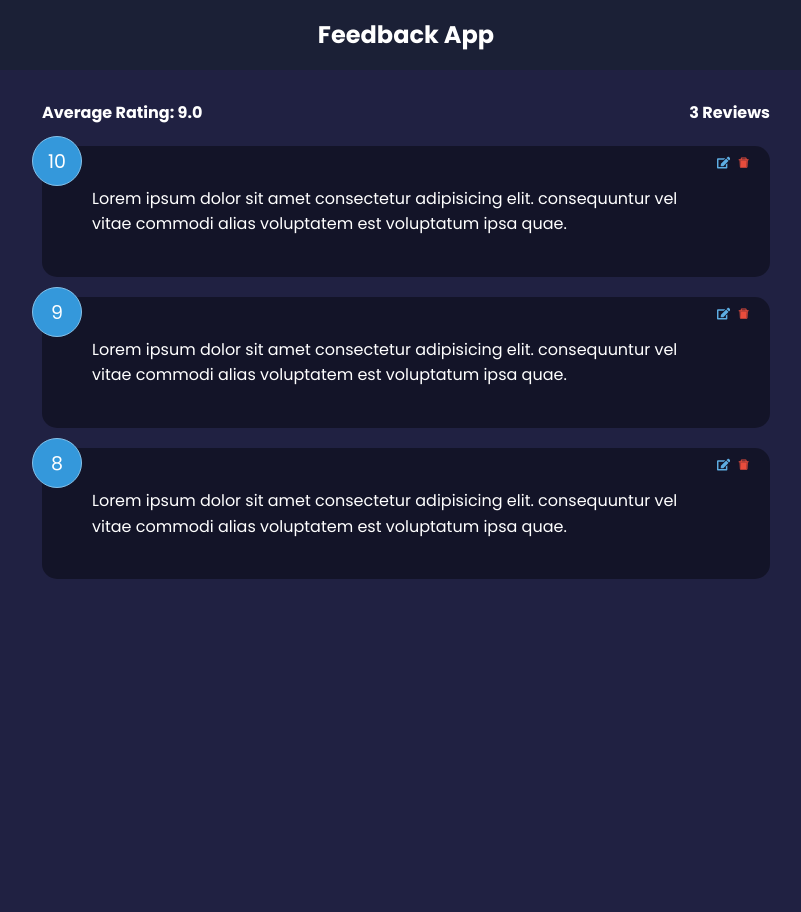
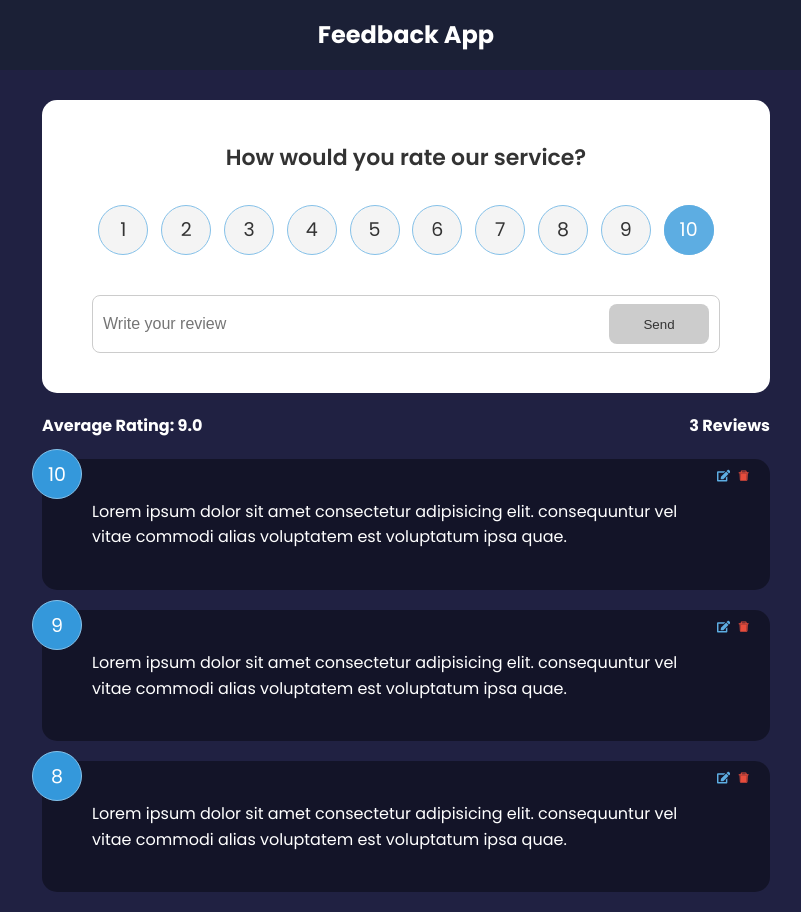
Before and after one commit to RizwanTariq/user-feedback-app, a React (Create React App) app: page / in a window 1280 px wide. Shown: the whole page, without its empty margins (234-1035 px from the left). Before the commit the page ends 800 px from the top, so only its background shows below. Built offline with nearby package versions, Linux system fonts and the light colour scheme.

Commit message:
Implemented Form component & add functionality

```diff
--- a/src/App.js
+++ b/src/App.js
@@ -5,6 +5,7 @@ import FeedbackStats from "./components/FeedbackStats";
 import feedbackData from "./data/feedbackData";
 import confirmAlert from "./utils/confirmAlert";
 import "./App.css";
+import FeedbackForm from "./components/FeedbackForm";
 
 function App() {
   const [feedbackList, setFeedbackList] = useState(feedbackData);
@@ -13,11 +14,15 @@ function App() {
     const newList = feedbackList.filter((item) => item.id !== id);
     confirmAlert(() => setFeedbackList(newList));
   };
-
+  const handleFeedbackAdd = (feedBack) => {
+    const newList = [feedBack, ...feedbackList];
+    setFeedbackList(newList);
+  };
   return (
     <>
       <Header />
       <div className="container">
+        <FeedbackForm handleSubmit={handleFeedbackAdd} />
         <FeedbackStats feedbackList={feedbackList} />
         <FeedbackList
           feedbackList={feedbackList}
--- /dev/null
+++ b/src/components/FeedbackForm.jsx
@@ -0,0 +1,42 @@
+import { useState } from "react";
+import Button from "./common/Button";
+import Card from "./common/Card";
+import RatingSelect from "./RatingSelect";
+
+function FeedbackForm({ handleSubmit }) {
+  const [text, setText] = useState("");
+  const [rating, setRating] = useState(10);
+
+  const handleChange = ({ target }) => {
+    setText(target.value);
+  };
+  const onSubmit = (e) => {
+    e.preventDefault();
+    handleSubmit({ id: Date.now(), text, rating });
+    setText("");
+    setRating(10);
+  };
+  return (
+    <Card reverse={false}>
+      <form onSubmit={onSubmit}>
+        <h2>How would you rate our service?</h2>
+        <RatingSelect rating={rating} select={(rating) => setRating(rating)} />
+
+        <div className="input-group">
+          <input
+            type="text"
+            value={text}
+            onChange={handleChange}
+            placeholder="Write your review"
+          />
+          <Button isDisabled={text.length < 11}>Send</Button>
+        </div>
+        {text.length <= 11 && text.length >= 1 && (
+          <div className="message">Text must be atleast 10 characters</div>
+        )}
+      </form>
+    </Card>
+  );
+}
+
+export default FeedbackForm;
--- /dev/null
+++ b/src/components/RatingSelect.jsx
@@ -0,0 +1,126 @@
+import { useState } from "react";
+function RatingSelect({ select, rating }) {
+  const [selected, setSelected] = useState(rating);
+
+  const handleChange = ({ target }) => {
+    //+ sign converts string into number
+    setSelected(+target.value);
+    select(+target.value);
+  };
+  return (
+    <ul className="rating">
+      <li>
+        <input
+          type="radio"
+          id="num1"
+          name="rating"
+          value="1"
+          checked={selected === 1}
+          onChange={handleChange}
+        />
+        <label htmlFor="num1">1</label>
+      </li>
+      <li>
+        <input
+          type="radio"
+          id="num2"
+          name="rating"
+          value="2"
+          checked={selected === 2}
+          onChange={handleChange}
+        />
+        <label htmlFor="num2">2</label>
+      </li>
+      <li>
+        <input
+          type="radio"
+          id="num3"
+          name="rating"
+          value="3"
+          checked={selected === 3}
+          onChange={handleChange}
+        />
+        <label htmlFor="num3">3</label>
+      </li>
+      <li>
+        <input
+          type="radio"
+          id="num4"
+          name="rating"
+          value="4"
+          checked={selected === 4}
+          onChange={handleChange}
+        />
+        <label htmlFor="num4">4</label>
+      </li>
+      <li>
+        <input
+          type="radio"
+          id="num5"
+          name="rating"
+          value="5"
+          checked={selected === 5}
+          onChange={handleChange}
+        />
+        <label htmlFor="num5">5</label>
+      </li>
+      <li>
+        <input
+          type="radio"
+          id="num6"
+          name="rating"
+          value="6"
+          checked={selected === 6}
+          onChange={handleChange}
+        />
+        <label htmlFor="num6">6</label>
+      </li>
+      <li>
+        <input
+          type="radio"
+          id="num7"
+          name="rating"
+          value="7"
+          checked={selected === 7}
+          onChange={handleChange}
+        />
+        <label htmlFor="num7">7</label>
+      </li>
+      <li>
+        <input
+          type="radio"
+          id="num8"
+          name="rating"
+          value="8"
+          checked={selected === 8}
+          onChange={handleChange}
+        />
+        <label htmlFor="num8">8</label>
+      </li>
+      <li>
+        <input
+          type="radio"
+          id="num9"
+          name="rating"
+          value="9"
+          checked={selected === 9}
+          onChange={handleChange}
+        />
+        <label htmlFor="num9">9</label>
+      </li>
+      <li>
+        <input
+          type="radio"
+          id="num10"
+          name="rating"
+          value="10"
+          checked={selected === 10}
+          onChange={handleChange}
+        />
+        <label htmlFor="num10">10</label>
+      </li>
+    </ul>
+  );
+}
+
+export default RatingSelect;
--- /dev/null
+++ b/src/components/common/Button.jsx
@@ -0,0 +1,17 @@
+import { isDisabled } from "@testing-library/user-event/dist/utils";
+
+function Button({ type, children, isDisabled, version }) {
+  return (
+    <button type={type} disabled={isDisabled} className={`btn btn-${version}`}>
+      {children}
+    </button>
+  );
+}
+
+export default Button;
+
+Button.defaultProps = {
+  version: "primary",
+  type: "submit",
+  isDisabled: true,
+};
--- a/src/index.css
+++ b/src/index.css
@@ -96,7 +96,7 @@ header {
 }
 
 [type="radio"]:checked ~ label {
-  background: #ff6a95;
+  background: #5dade2;
   color: #fff;
 }
 
@@ -160,7 +160,7 @@ input:focus {
 }
 
 .btn-secondary {
-  background: #ff6a95;
+  background: #5dade2;
 }
 
 .btn:hover {
@@ -209,7 +209,7 @@ input:focus {
   margin: 10px 0;
 }
 
-@media (max-width: 600px) {
+@media (max-width: 670px) {
   .rating li {
     margin: 10px 3px;
   }
```
